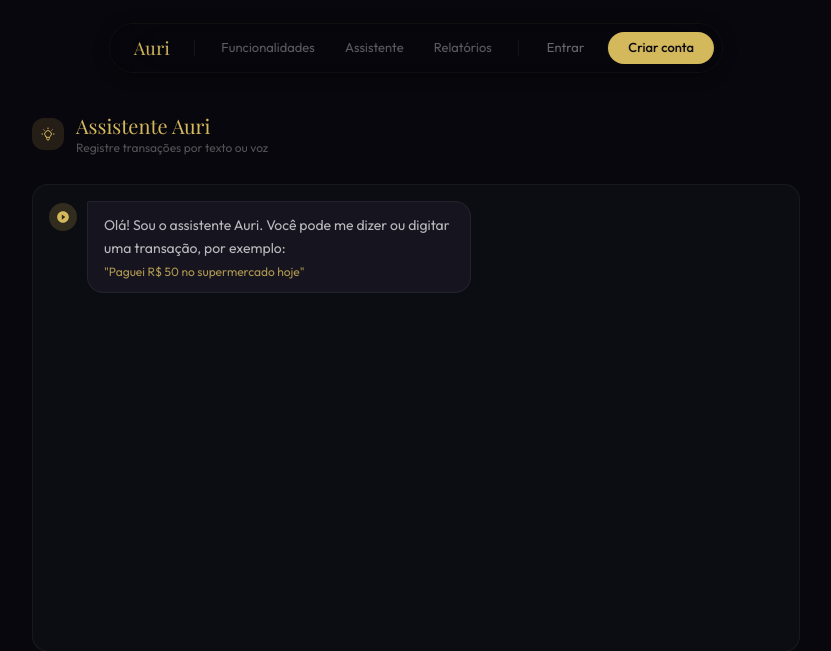
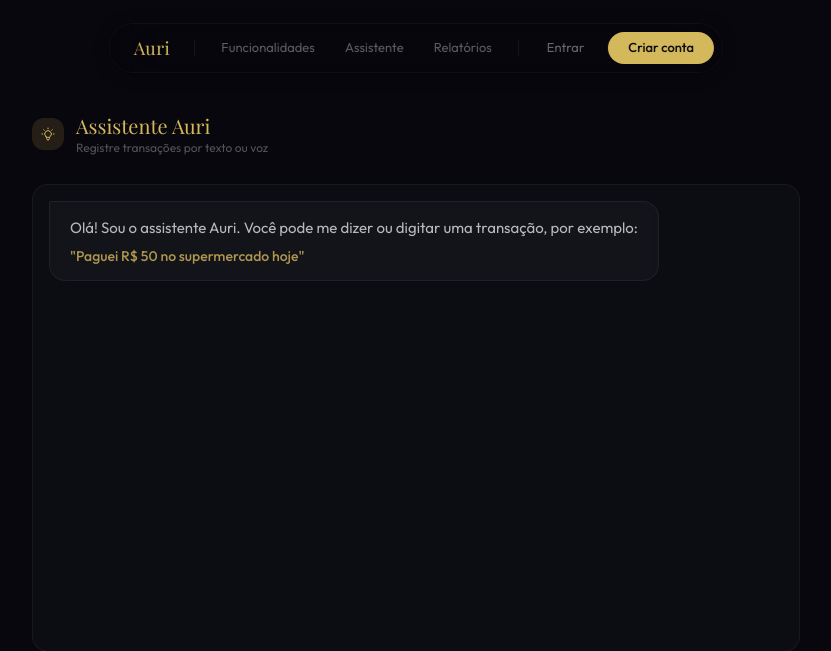
Before and after one commit to EuricoTurzi/Auri, a Django app: template templates/assistant/assistant.html in a window 1280 px wide. Shown: the top 651 px of the page, without its empty margins (224-1055 px from the left). Run offline with Django 5.2, Linux system fonts and the light colour scheme; the template is opened without the code that fills it, so the values that code supplies are empty; some libraries are stand-ins or nearby versions; some web fonts are replaced.

Commit message:
feat: enhance chat UI with new animations and improved message display

```diff
--- a/templates/assistant/assistant.html
+++ b/templates/assistant/assistant.html
@@ -5,6 +5,15 @@
 {% block footer %}{% endblock %}
 
 {% block content %}
+<style>
+  @keyframes wave {
+    0%, 100% { transform: scaleY(0.5); opacity: 0.5; }
+    50% { transform: scaleY(1); opacity: 1; }
+  }
+  .animate-wave {
+    animation: wave 1s ease-in-out infinite;
+  }
+</style>
 <div class="min-h-screen bg-dark-950 flex flex-col px-4 pt-28 pb-6 md:px-6 md:pb-10">
   <div class="max-w-3xl mx-auto w-full flex flex-col flex-1">
 
@@ -33,33 +42,26 @@
           style="min-height: 320px; max-height: 480px;">
 
           <!-- Mensagem de boas-vindas -->
-          <div class="flex items-start gap-2.5" id="welcome-message">
-            <div class="w-7 h-7 rounded-full bg-gold-500/20 flex items-center justify-center flex-shrink-0 mt-0.5">
-              <svg class="w-3.5 h-3.5 text-gold-400" fill="currentColor" viewBox="0 0 24 24">
-                <path d="M12 2C6.48 2 2 6.48 2 12s4.48 10 10 10 10-4.48 10-10S17.52 2 12 2zm-2 14.5v-9l6 4.5-6 4.5z"/>
-              </svg>
-            </div>
-            <div class="max-w-sm px-4 py-3 rounded-2xl rounded-tl-sm bg-dark-700/60 border border-white/[0.06]">
-              <p class="text-sm text-white/70 leading-relaxed">
-                Olá! Sou o assistente Auri. Você pode me dizer ou digitar uma transação, por exemplo:<br>
-                <span class="text-gold-400/80 text-xs mt-1 block">"Paguei R$ 50 no supermercado hoje"</span>
+          <div class="flex justify-start" id="welcome-message">
+            <div class="bg-white/[0.03] border border-white/5 text-white/70 px-5 py-3.5 rounded-2xl rounded-tl-sm max-w-[85%] backdrop-blur-sm">
+              <p class="text-[15px] leading-relaxed">
+                Olá! Sou o assistente Auri. Você pode me dizer ou digitar uma transação, por exemplo:
+                <span class="text-gold-400/80 text-sm mt-1.5 block font-medium">"Paguei R$ 50 no supermercado hoje"</span>
               </p>
             </div>
           </div>
 
           <!-- Indicador de digitação (loading) -->
-          <div id="typing-indicator" class="hidden flex items-start gap-2.5">
-            <div class="w-7 h-7 rounded-full bg-gold-500/20 flex items-center justify-center flex-shrink-0 mt-0.5">
-              <svg class="w-3.5 h-3.5 text-gold-400" fill="currentColor" viewBox="0 0 24 24">
-                <path d="M12 2C6.48 2 2 6.48 2 12s4.48 10 10 10 10-4.48 10-10S17.52 2 12 2zm-2 14.5v-9l6 4.5-6 4.5z"/>
-              </svg>
-            </div>
-            <div class="max-w-sm px-4 py-3 rounded-2xl rounded-tl-sm bg-dark-700/60 border border-white/[0.06]">
-              <div class="flex gap-1.5 items-center h-5">
-                <span class="w-2 h-2 rounded-full bg-gold-400/50 animate-bounce" style="animation-delay: 0ms"></span>
-                <span class="w-2 h-2 rounded-full bg-gold-400/50 animate-bounce" style="animation-delay: 150ms"></span>
-                <span class="w-2 h-2 rounded-full bg-gold-400/50 animate-bounce" style="animation-delay: 300ms"></span>
+          <div id="typing-indicator" class="hidden flex justify-start mb-2 transition-all duration-300">
+            <div class="bg-white/[0.03] border border-white/5 px-5 py-4 rounded-2xl rounded-tl-sm max-w-[85%] backdrop-blur-sm flex items-center gap-3">
+              <div class="flex items-center gap-[3px] h-4">
+                <span class="w-1 bg-gold-400/60 rounded-full animate-wave h-full bg-gradient-to-t from-gold-500 to-gold-300 shadow-[0_0_8px_rgba(201,168,76,0.5)]"></span>
+                <span class="w-1 bg-gold-400/60 rounded-full animate-wave h-full bg-gradient-to-t from-gold-500 to-gold-300 shadow-[0_0_8px_rgba(201,168,76,0.5)]" style="animation-delay: 0.2s"></span>
+                <span class="w-1 bg-gold-400/60 rounded-full animate-wave h-full bg-gradient-to-t from-gold-500 to-gold-300 shadow-[0_0_8px_rgba(201,168,76,0.5)]" style="animation-delay: 0.4s"></span>
+                <span class="w-1 bg-gold-400/60 rounded-full animate-wave h-full bg-gradient-to-t from-gold-500 to-gold-300 shadow-[0_0_8px_rgba(201,168,76,0.5)]" style="animation-delay: 0.6s"></span>
+                <span class="w-1 bg-gold-400/60 rounded-full animate-wave h-full bg-gradient-to-t from-gold-500 to-gold-300 shadow-[0_0_8px_rgba(201,168,76,0.5)]" style="animation-delay: 0.8s"></span>
               </div>
+              <span id="typing-text" class="text-[13px] text-white/50 font-medium tracking-wide">Auri está processando...</span>
             </div>
           </div>
 
@@ -145,6 +147,7 @@
   var currentPreviewData = null;
   var mediaRecorder = null;
   var audioChunks = [];
+  var isRecordingCancelled = false;
 
   // ─── Helpers de CSRF ────────────────────────────────────────────
   function getCsrfToken() {
@@ -167,24 +170,18 @@
     var isUser = sender === 'user';
 
     var wrapper = document.createElement('div');
-    wrapper.className = 'flex items-start gap-2.5' + (isUser ? ' justify-end' : '');
-
-    if (!isUser) {
-      var avatar = document.createElement('div');
-      avatar.className = 'w-7 h-7 rounded-full bg-gold-500/20 flex items-center justify-center flex-shrink-0 mt-0.5';
-      avatar.innerHTML = '<svg class="w-3.5 h-3.5 text-gold-400" fill="currentColor" viewBox="0 0 24 24"><path d="M12 2C6.48 2 2 6.48 2 12s4.48 10 10 10 10-4.48 10-10S17.52 2 12 2zm-2 14.5v-9l6 4.5-6 4.5z"/></svg>';
-      wrapper.appendChild(avatar);
-    }
+    wrapper.className = isUser ? 'flex justify-end mb-2' : 'flex justify-start mb-2';
 
     var bubble = document.createElement('div');
     bubble.className = isUser
-      ? 'max-w-sm px-4 py-3 rounded-2xl rounded-tr-sm bg-gold-500/15 border border-gold-500/20'
-      : 'max-w-sm px-4 py-3 rounded-2xl rounded-tl-sm bg-dark-700/60 border border-white/[0.06]';
+      ? 'bg-gradient-to-br from-gold-500 to-gold-600 text-dark-950 px-5 py-3.5 rounded-2xl rounded-tr-sm max-w-[85%] shadow-lg shadow-gold-500/10 transform transition-transform hover:-translate-y-1'
+      : 'bg-white/[0.03] border border-white/5 text-white/70 px-5 py-3.5 rounded-2xl rounded-tl-sm max-w-[85%] backdrop-blur-sm';
 
     var p = document.createElement('p');
-    p.className = 'text-sm leading-relaxed ' + (isUser ? 'text-white/80' : 'text-white/70');
+    p.className = 'text-[15px] leading-relaxed' + (isUser ? ' font-medium' : '');
     p.textContent = text;
     bubble.appendChild(p);
+
     wrapper.appendChild(bubble);
     container.appendChild(wrapper);
 
@@ -267,52 +264,39 @@
 
     var wrapper = document.createElement('div');
     wrapper.id = 'chat-preview-card';
-    wrapper.className = 'flex items-start gap-2.5';
-
-    var avatar = document.createElement('div');
-    avatar.className = 'w-7 h-7 rounded-full bg-gold-500/20 flex items-center justify-center flex-shrink-0 mt-0.5';
-    avatar.innerHTML = '<svg class="w-3.5 h-3.5 text-gold-400" fill="currentColor" viewBox="0 0 24 24"><path d="M12 2C6.48 2 2 6.48 2 12s4.48 10 10 10 10-4.48 10-10S17.52 2 12 2zm-2 14.5v-9l6 4.5-6 4.5z"/></svg>';
-    wrapper.appendChild(avatar);
-
-    var card = document.createElement('div');
-    card.className = 'flex-1 p-4 rounded-2xl rounded-tl-sm bg-dark-800/60 border border-gold-500/20';
+    wrapper.className = 'bg-black/40 rounded-2xl p-6 border border-white/5 shadow-inner mb-4 ml-8 max-w-[85%]';
 
     var cardRowHTML = cardName
-      ? '<div class="flex justify-between items-center"><span class="text-[11px] text-white/30 uppercase tracking-wider">Cartão</span><span class="text-xs text-white/70">' + cardName + '</span></div>'
+      ? '<div class="flex justify-between items-center border-b border-white/[0.02] pb-2"><span class="text-white/30 font-medium">Cartão</span><span class="text-white/90 text-right">' + cardName + '</span></div>'
       : '';
     var descRowHTML = tx.description
-      ? '<div><span class="text-[11px] text-white/30 uppercase tracking-wider block mb-1">Descrição</span><p class="text-xs text-white/50">' + tx.description + '</p></div>'
+      ? '<div class="pt-2"><span class="text-white/30 font-medium block mb-1">Descrição</span><p class="text-white/70 text-right">' + tx.description + '</p></div>'
       : '';
 
-    card.innerHTML =
-      '<div class="flex items-center justify-between mb-3">' +
-        '<h3 class="text-xs font-semibold text-gold-400 uppercase tracking-wider">Confirmar transação</h3>' +
-        '<span class="text-[10px] text-white/30 px-2 py-0.5 rounded-full bg-gold-500/10 border border-gold-500/20">Prévia</span>' +
-      '</div>' +
-      '<div id="preview-view" class="space-y-1.5">' +
-        '<div class="flex justify-between items-center"><span class="text-[11px] text-white/30 uppercase tracking-wider">Nome</span><span id="preview-name" class="text-xs text-white/80 font-medium">' + (tx.name || '—') + '</span></div>' +
-        '<div class="flex justify-between items-center"><span class="text-[11px] text-white/30 uppercase tracking-wider">Valor</span><span id="preview-amount" class="text-xs font-semibold ' + amountClass + '">' + prefix + ' R$ ' + amount.toFixed(2).replace('.', ',') + '</span></div>' +
-        '<div class="flex justify-between items-center"><span class="text-[11px] text-white/30 uppercase tracking-wider">Tipo</span><span id="preview-type" class="text-xs text-white/70">' + (typeLabels[tx.type] || tx.type || '—') + '</span></div>' +
-        '<div class="flex justify-between items-center"><span class="text-[11px] text-white/30 uppercase tracking-wider">Categoria</span><span id="preview-category" class="text-xs text-white/70">' + categoryName + '</span></div>' +
-        '<div class="flex justify-between items-center"><span class="text-[11px] text-white/30 uppercase tracking-wider">Data</span><span id="preview-date" class="text-xs text-white/70">' + (tx.date || '—') + '</span></div>' +
+    var typeClass = tx.type === 'entrada' ? 'text-emerald-400/90 font-medium bg-emerald-400/10 px-2 py-0.5 rounded' : 'text-red-400/90 font-medium bg-red-400/10 px-2 py-0.5 rounded';
+
+    wrapper.innerHTML =
+      '<div id="preview-view" class="space-y-4 text-[14px]">' +
+        '<div class="flex justify-between items-center border-b border-white/[0.02] pb-2"><span class="text-white/30 font-medium">Lançamento</span><span id="preview-name" class="text-white/90 font-serif">' + (tx.name || '—') + '</span></div>' +
+        '<div class="flex justify-between items-center border-b border-white/[0.02] pb-2"><span class="text-white/30 font-medium">Valor</span><span id="preview-amount" class="text-white/90 font-mono tracking-wide">' + prefix + ' R$ ' + amount.toFixed(2).replace('.', ',') + '</span></div>' +
+        '<div class="flex justify-between items-center border-b border-white/[0.02] pb-2"><span class="text-white/30 font-medium">Fluxo</span><span id="preview-type" class="' + typeClass + '">' + (typeLabels[tx.type] || tx.type || '—') + '</span></div>' +
+        '<div class="flex justify-between items-center border-b border-white/[0.02] pb-2"><span class="text-white/30 font-medium">Categoria</span><span id="preview-category" class="text-white/90">' + categoryName + '</span></div>' +
+        '<div class="flex justify-between items-center border-b border-white/[0.02] pb-2"><span class="text-white/30 font-medium">Data</span><span id="preview-date" class="text-white/90">' + (tx.date || '—') + '</span></div>' +
         cardRowHTML + descRowHTML +
       '</div>' +
-      '<div id="edit-form" class="hidden space-y-2.5 mt-3">' +
-        '<div><label class="block text-[10px] uppercase tracking-widest text-white/30 mb-1">Nome</label><input type="text" id="edit-name" value="' + (tx.name || '') + '" class="w-full px-3 py-2 rounded-xl bg-dark-700/50 border border-white/[0.06] text-white text-xs focus:outline-none focus:border-gold-500/40 transition-all"></div>' +
-        '<div><label class="block text-[10px] uppercase tracking-widest text-white/30 mb-1">Valor (R$)</label><input type="number" id="edit-amount" step="0.01" min="0.01" value="' + (amount || '') + '" class="w-full px-3 py-2 rounded-xl bg-dark-700/50 border border-white/[0.06] text-white text-xs focus:outline-none focus:border-gold-500/40 transition-all"></div>' +
-        '<div><label class="block text-[10px] uppercase tracking-widest text-white/30 mb-1">Tipo</label><select id="edit-type" class="w-full px-3 py-2 rounded-xl bg-dark-700/50 border border-white/[0.06] text-white text-xs focus:outline-none focus:border-gold-500/40 transition-all"><option value="saida"' + (tx.type !== 'entrada' ? ' selected' : '') + '>Saída</option><option value="entrada"' + (tx.type === 'entrada' ? ' selected' : '') + '>Entrada</option></select></div>' +
-        '<div><label class="block text-[10px] uppercase tracking-widest text-white/30 mb-1">Data</label><input type="date" id="edit-date" value="' + (tx.date || '') + '" class="w-full px-3 py-2 rounded-xl bg-dark-700/50 border border-white/[0.06] text-white text-xs focus:outline-none focus:border-gold-500/40 transition-all"></div>' +
-        '<div><label class="block text-[10px] uppercase tracking-widest text-white/30 mb-1">Descrição</label><textarea id="edit-description" rows="2" class="w-full px-3 py-2 rounded-xl bg-dark-700/50 border border-white/[0.06] text-white text-xs focus:outline-none focus:border-gold-500/40 transition-all resize-none">' + (tx.description || '') + '</textarea></div>' +
-        '<button type="button" onclick="saveEdits()" class="w-full py-2 rounded-xl bg-dark-700/60 border border-gold-500/20 text-gold-400 text-xs font-semibold hover:bg-gold-500/10 transition-all">Salvar edição</button>' +
+      '<div id="edit-form" class="hidden space-y-4 mt-4 text-[14px]">' +
+        '<div><label class="block text-white/30 font-medium mb-1">Lançamento</label><input type="text" id="edit-name" value="' + (tx.name || '') + '" class="w-full px-4 py-3 rounded-xl bg-dark-700/50 border border-white/[0.06] text-white focus:outline-none focus:border-gold-500/40 transition-all"></div>' +
+        '<div><label class="block text-white/30 font-medium mb-1">Valor (R$)</label><input type="number" id="edit-amount" step="0.01" min="0.01" value="' + (amount || '') + '" class="w-full px-4 py-3 rounded-xl bg-dark-700/50 border border-white/[0.06] text-white focus:outline-none focus:border-gold-500/40 transition-all"></div>' +
+        '<div><label class="block text-white/30 font-medium mb-1">Fluxo</label><select id="edit-type" class="w-full px-4 py-3 rounded-xl bg-dark-700/50 border border-white/[0.06] text-white focus:outline-none focus:border-gold-500/40 transition-all"><option value="saida"' + (tx.type !== 'entrada' ? ' selected' : '') + '>Saída</option><option value="entrada"' + (tx.type === 'entrada' ? ' selected' : '') + '>Entrada</option></select></div>' +
+        '<div><label class="block text-white/30 font-medium mb-1">Data</label><input type="date" id="edit-date" value="' + (tx.date || '') + '" class="w-full px-4 py-3 rounded-xl bg-dark-700/50 border border-white/[0.06] text-white focus:outline-none focus:border-gold-500/40 transition-all"></div>' +
+        '<div><label class="block text-white/30 font-medium mb-1">Descrição</label><textarea id="edit-description" rows="2" class="w-full px-4 py-3 rounded-xl bg-dark-700/50 border border-white/[0.06] text-white focus:outline-none focus:border-gold-500/40 transition-all resize-none">' + (tx.description || '') + '</textarea></div>' +
+        '<button type="button" onclick="saveEdits()" class="w-full py-3 rounded-xl bg-dark-700/60 border border-gold-500/20 text-gold-400 font-semibold hover:bg-gold-500/10 transition-all">Salvar edição</button>' +
       '</div>' +
-      '<div class="my-3 border-t border-white/[0.05]"></div>' +
-      '<button type="button" id="edit-toggle-btn" onclick="toggleEditMode()" class="w-full mb-2 py-2 rounded-xl border border-white/[0.06] text-white/40 text-xs hover:border-white/15 hover:text-white/70 transition-all">Editar campos</button>' +
-      '<div class="flex gap-2">' +
-        '<button type="button" id="confirm-btn" onclick="confirmTransaction()" class="flex-1 py-2.5 rounded-xl bg-gold-500 text-dark-950 text-xs font-semibold hover:bg-gold-400 active:bg-gold-600 transition-all">Confirmar</button>' +
-        '<button type="button" id="cancel-btn" onclick="cancelTransaction()" class="px-4 py-2.5 rounded-xl border border-white/[0.06] text-white/40 text-xs hover:border-red-500/20 hover:text-red-400/70 transition-all">Cancelar</button>' +
+      '<div class="flex gap-3 mt-8">' +
+        '<button type="button" id="confirm-btn" onclick="confirmTransaction()" class="flex-1 py-3 rounded-xl bg-gold-500 text-dark-950 text-[13px] font-semibold hover:bg-gold-400 transition-colors shadow-lg shadow-gold-500/20 magnetic">Confirmar Lançamento</button>' +
+        '<button type="button" id="edit-toggle-btn" onclick="toggleEditMode()" class="flex-1 py-3 rounded-xl bg-white/[0.05] border border-white/10 text-white/50 text-[13px] font-medium hover:bg-white/[0.08] hover:text-white/80 transition-colors">Ajustar</button>' +
+        '<button type="button" id="cancel-btn" onclick="cancelTransaction()" class="hidden">Cancelar</button>' +
       '</div>';
-
-    wrapper.appendChild(card);
     container.appendChild(wrapper);
     container.scrollTop = container.scrollHeight;
   }
@@ -329,20 +313,15 @@
     var container = document.getElementById('chat-messages');
     var wrapper = document.createElement('div');
     wrapper.id = 'chat-suggest-category';
-    wrapper.className = 'flex items-start gap-2.5';
-
-    var avatar = document.createElement('div');
-    avatar.className = 'w-7 h-7 rounded-full bg-gold-500/20 flex items-center justify-center flex-shrink-0 mt-0.5';
-    avatar.innerHTML = '<svg class="w-3.5 h-3.5 text-gold-400" fill="currentColor" viewBox="0 0 24 24"><path d="M12 2C6.48 2 2 6.48 2 12s4.48 10 10 10 10-4.48 10-10S17.52 2 12 2zm-2 14.5v-9l6 4.5-6 4.5z"/></svg>';
-    wrapper.appendChild(avatar);
+    wrapper.className = 'flex justify-start mb-2';
 
     var card = document.createElement('div');
-    card.className = 'max-w-sm p-4 rounded-2xl rounded-tl-sm bg-dark-800/60 border border-white/[0.06]';
+    card.className = 'max-w-sm p-5 rounded-2xl rounded-tl-sm bg-black/40 border border-white/5 backdrop-blur-sm';
     card.innerHTML =
-      '<p class="text-sm text-white/70 mb-3">Deseja criar a categoria <strong class="text-gold-400">"' + categoryName + '"</strong>?</p>' +
-      '<div class="flex gap-2">' +
-        '<button type="button" onclick="createSuggestedCategory(\'' + categoryName.replace(/'/g, "\\'") + '\', \'' + interactionId + '\')" class="flex-1 py-2 rounded-xl bg-gold-500 text-dark-950 text-xs font-semibold hover:bg-gold-400 transition-all">Criar categoria</button>' +
-        '<button type="button" onclick="skipCategory()" class="px-4 py-2 rounded-xl border border-white/[0.06] text-white/40 text-xs hover:border-white/15 hover:text-white/70 transition-all">Pular</button>' +
+      '<p class="text-[14px] text-white/70 mb-4">Deseja criar a categoria <strong class="text-gold-400 font-serif">"' + categoryName + '"</strong>?</p>' +
+      '<div class="flex gap-3">' +
+        '<button type="button" onclick="createSuggestedCategory(\'' + categoryName.replace(/'/g, "\\'") + '\', \'' + interactionId + '\')" class="flex-1 py-2.5 rounded-xl bg-gold-500 text-dark-950 text-[13px] font-semibold hover:bg-gold-400 transition-colors shadow-lg shadow-gold-500/20 magnetic">Criar categoria</button>' +
+        '<button type="button" onclick="skipCategory()" class="flex-1 py-2.5 rounded-xl bg-white/[0.05] border border-white/10 text-white/50 text-[13px] font-medium hover:bg-white/[0.08] hover:text-white/80 transition-colors">Pular</button>' +
       '</div>';
     wrapper.appendChild(card);
     container.appendChild(wrapper);
@@ -353,7 +332,7 @@
     var suggestCard = document.getElementById('chat-suggest-category');
     if (suggestCard) suggestCard.remove();
 
-    setLoading(true);
+    setLoading(true, 'Criando categoria...');
     fetch('{% url "assistant:create_category" %}', {
       method: 'POST',
       headers: {
@@ -422,7 +401,7 @@
     addMessage(text, 'user');
     input.value = '';
 
-    setLoading(true);
+    setLoading(true, 'Auri está processando...');
 
     fetch('{% url "assistant:text" %}', {
       method: 'POST',
@@ -451,8 +430,8 @@
 
   // ─── Envio de áudio ────────────────────────────────────────────────
   window.sendAudio = function (blob) {
-    addMessage('[Áudio enviado]', 'user');
-    setLoading(true);
+    addMessage('[Áudio gravado com sucesso]', 'user');
+    setLoading(true, 'Transcrevendo áudio...');
 
     var formData = new FormData();
     formData.append('audio', blob, 'recording.webm');
@@ -560,6 +539,7 @@
     navigator.mediaDevices.getUserMedia({ audio: true })
       .then(function (stream) {
         audioChunks = [];
+        isRecordingCancelled = false;
         mediaRecorder = new MediaRecorder(stream);
         mediaRecorder._stream = stream;
 
@@ -570,8 +550,10 @@
         });
 
         mediaRecorder.addEventListener('stop', function () {
-          var blob = new Blob(audioChunks, { type: 'audio/webm' });
-          sendAudio(blob);
+          if (!isRecordingCancelled) {
+            var blob = new Blob(audioChunks, { type: 'audio/webm' });
+            sendAudio(blob);
+          }
           stream.getTracks().forEach(function (track) { track.stop(); });
         });
 
@@ -592,13 +574,8 @@
   };
 
   window.cancelRecording = function () {
+    isRecordingCancelled = true;
     if (mediaRecorder && mediaRecorder.state !== 'inactive') {
-      // Substituir listener de stop para descartar áudio
-      mediaRecorder.onstop = function () {
-        if (mediaRecorder._stream) {
-          mediaRecorder._stream.getTracks().forEach(function (track) { track.stop(); });
-        }
-      };
       mediaRecorder.stop();
     }
     audioChunks = [];
@@ -606,15 +583,18 @@
   };
 
   // ─── Estados visuais ────────────────────────────────────────────────
-  function setLoading(active) {
+  function setLoading(active, text) {
     var btn = document.getElementById('send-btn');
     var input = document.getElementById('text-input');
     var typing = document.getElementById('typing-indicator');
     var container = document.getElementById('chat-messages');
+    var typingText = document.getElementById('typing-text');
     if (btn) btn.disabled = active;
     if (input) input.disabled = active;
     if (typing) {
       if (active) {
+        if (typingText) typingText.textContent = text || 'Auri está processando...';
+        if (container) container.appendChild(typing);
         typing.classList.remove('hidden');
         typing.classList.add('flex');
         if (container) container.scrollTop = container.scrollHeight;
```
